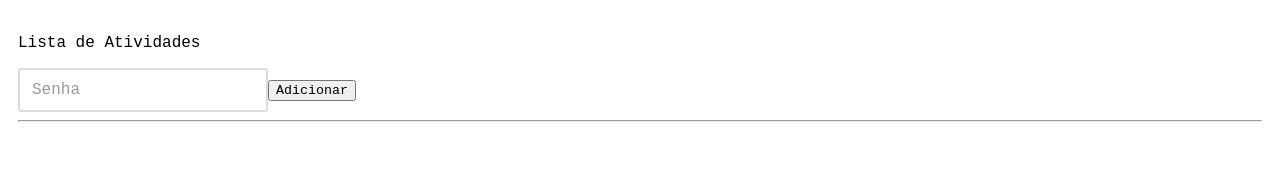
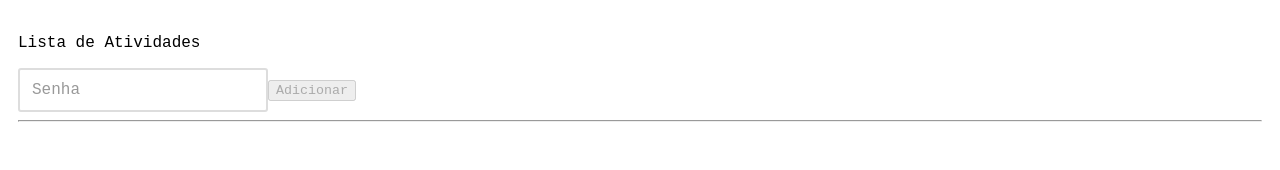
Before and after one commit to victorvalim/reactjs-test, a React (Create React App) app: page / in a window 1280 px wide. Shown: the top 170 px of the page. Built offline with nearby package versions, Linux system fonts and the light colour scheme.

Commit message:
Funcionalidade de salvar os itens no localStorage

```diff
--- a/src/contexts/todo.reducer.jsx
+++ b/src/contexts/todo.reducer.jsx
@@ -1,13 +1,19 @@
 /* eslint-disable object-shorthand */
 /* eslint-disable no-param-reassign */
 /* eslint-disable no-unused-vars */
+import repository from '../data/repository';
+
 export default function reducer(state, action) {
   function randomNumber() {
     const id = new Date().getTime();
     return (Number(id) + 1);
   }
+
   const addTodo = (todo) => {
+    const sessionstorage = JSON.parse(localStorage.getItem('todos'));
     const todoItem = { id: randomNumber(), description: todo, done: false };
+    if (sessionstorage) localStorage.setItem('todos', JSON.stringify([...sessionstorage, todoItem]));
+    else if (localStorage.setItem('todos', JSON.stringify([todoItem])));
     return [...state, todoItem];
   };
 
@@ -15,6 +21,7 @@ export default function reducer(state, action) {
 
   const deleteTodo = (id) => {
     const newState = state.filter((item) => (item.id !== id));
+    localStorage.setItem('todos', JSON.stringify([...newState]));
     return [...newState];
   };
 
@@ -22,6 +29,7 @@ export default function reducer(state, action) {
     const todoItem = { id, description, done: true };
     const oldItem = { id, description, done: false };
     const newState = state.map((item) => (item.id === oldItem.id ? todoItem : item));
+    localStorage.setItem('todos', JSON.stringify([...newState]));
     return [...newState];
   };
 
--- a/src/pages/home/components/todoHeader/index.jsx
+++ b/src/pages/home/components/todoHeader/index.jsx
@@ -22,7 +22,7 @@ export default function TodoHeader() {
           <Input required type="text" value={todo} onChange={(e) => { setTodo(e.target.value); }} />
           <Span>Senha</Span>
         </Label>
-        <button type="button" onClick={(e) => handleAddTodo(e)}>Adicionar</button>
+        <button type="button" disabled={todo === ''} onClick={(e) => handleAddTodo(e)}>Adicionar</button>
       </div>
     </div>
   );
```
